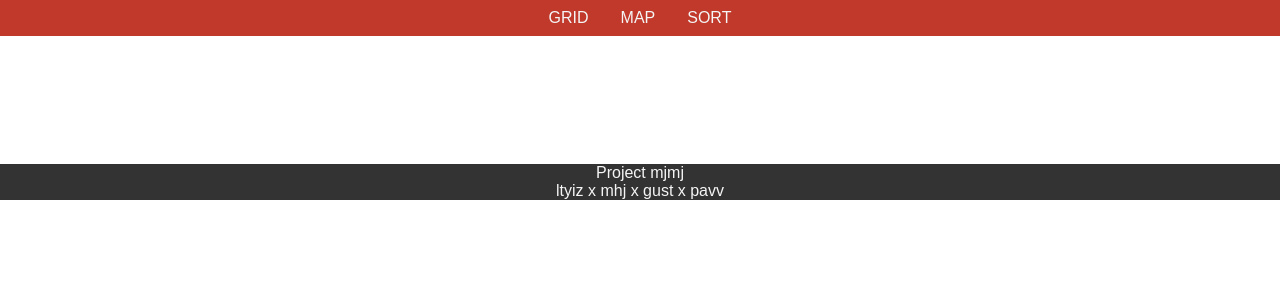
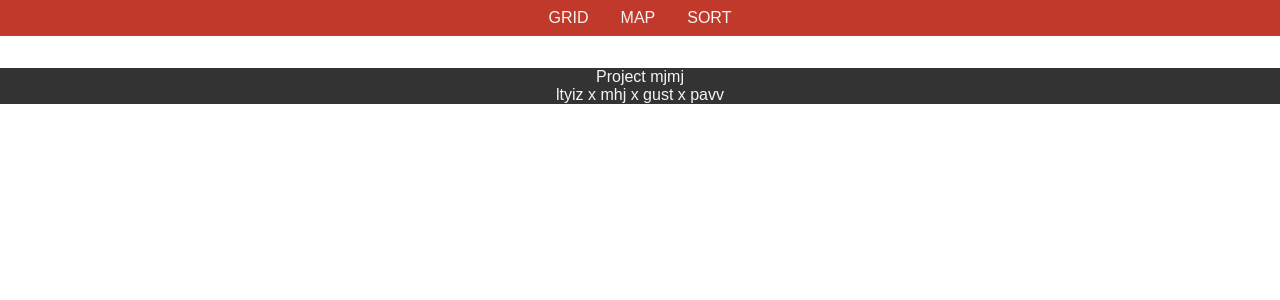
Before and after one commit to mukjamukja/basic, a Flask app: page / in a window 1280 px wide. Shown: the part 50-350 px from the top of the page. Run offline with Flask 2, Linux system fonts and the light colour scheme; data that the repository does not hold is empty; some libraries are stand-ins or nearby versions.

Commit message:
그리드 컨테이너

```diff
--- a/mukjaproject/static/css/main.css
+++ b/mukjaproject/static/css/main.css
@@ -155,7 +155,9 @@ span{
 
 .grid_view{
     display: grid;
-    padding: 5%;
+    padding: 1.25% 2.5% ;
+    margin: 0 5%;
+    text-align: center;
     place-items: center;
     grid-column-gap: 10px;
 }
```
